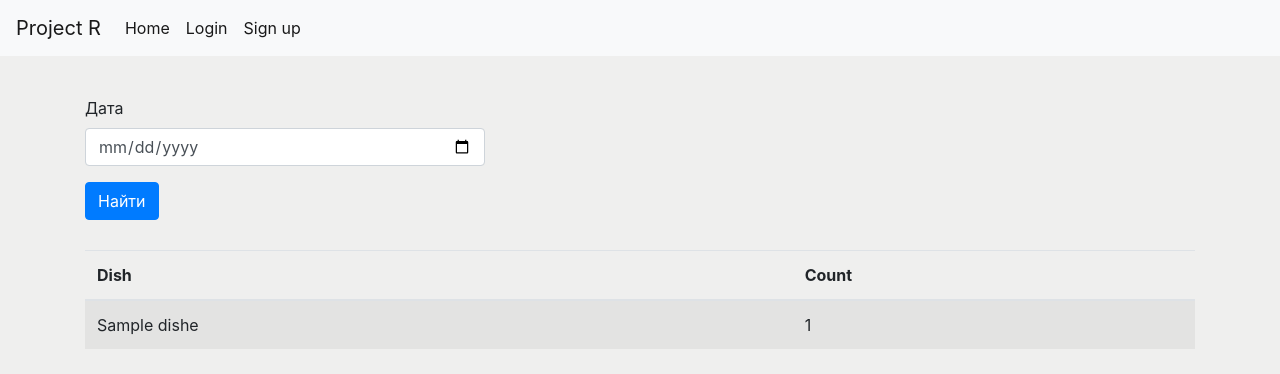
After one commit to abylai-m/Project_R, a Symfony app: template templates/admin/dishes/statistics.html.twig in a window 1280 px wide. The commit adds this page. Shown: the top 374 px of the page. Run offline with Twig, Linux system fonts and the light colour scheme; the template is opened without the code that fills it: most values are stand-ins (such as "Sample title", 1, 10 or a date in 2020); some libraries are stand-ins or nearby versions.

Commit message:
feat: implement dish statistics

```diff
--- a/composer.json
+++ b/composer.json
@@ -2,7 +2,7 @@
     "type": "project",
     "license": "proprietary",
     "require": {
-        "php": ">=7.2.5",
+        "php": ">=7.4",
         "ext-ctype": "*",
         "ext-iconv": "*",
         "composer/package-versions-deprecated": "^1.11",
--- a/public/css/styles.css
+++ b/public/css/styles.css
@@ -34,3 +34,9 @@ main {
 .user-create-form {
     width: 400px;
 }
+
+/* Dish statistics */
+.dish-statistics-form {
+    width: 400px;
+    margin-bottom: 30px;
+}
--- a/src/Repository/DishRepository.php
+++ b/src/Repository/DishRepository.php
@@ -18,9 +18,4 @@ class DishRepository extends ServiceEntityRepository
     {
         parent::__construct($registry, Dish::class);
     }
-
-    public function findAllAndByUser(int $userId): array
-    {
-
-    }
 }
--- /dev/null
+++ b/templates/admin/dishes/statistics.html.twig
@@ -0,0 +1,31 @@
+{% extends 'base.html.twig' %}
+
+{% block title %}Dish statistics{% endblock %}
+
+{% block body %}
+    <form action="{{ path('admin.dish.statistics') }}" method="post" class="dish-statistics-form">
+        <div class="form-group">
+            <label for="date">Дата</label>
+            <input type="date" class="form-control" id="date" name="date" required>
+        </div>
+        <button type="submit" class="btn btn-primary">Найти</button>
+    </form>
+
+    <table class="table table-striped">
+        <thead>
+            <tr>
+                <th scope="col">Dish</th>
+                <th scope="col">Count</th>
+            </tr>
+        </thead>
+        <tbody>
+        {% for dish in dishes %}
+            <tr>
+                <td>{{ dish.name }}</td>
+                <td>{{ dish.count }}</td>
+            </tr>
+        {% endfor %}
+        </tbody>
+    </table>
+
+{% endblock %}
--- a/templates/base.html.twig
+++ b/templates/base.html.twig
@@ -16,7 +16,7 @@
         <nav class="navbar navbar-expand-lg navbar-light bg-light">
             <a class="navbar-brand" href="{{ path('app_homepage') }}">Project R</a>
             <button class="navbar-toggler" type="button" data-toggle="collapse" data-target="#navbarSupportedContent" aria-controls="navbarSupportedContent" aria-expanded="false" aria-label="Toggle navigation">
-                <span class="navbar-toggler-icon"></span>
+                <span class="navbar-t   oggler-icon"></span>
             </button>
 
             <div class="collapse navbar-collapse" id="navbarSupportedContent">
@@ -40,6 +40,14 @@
                         </li>
                         <li class="nav-item active">
                             <a class="nav-link" href="{{ path('admin.user.list') }}">Users</a>
+                        </li>
+                        <li class="nav-item dropdown active">
+                            <a class="nav-link dropdown-toggle" href="#" id="navbarDropdown" role="button" data-toggle="dropdown" aria-haspopup="true" aria-expanded="false">
+                                Dishes
+                            </a>
+                            <div class="dropdown-menu" aria-labelledby="navbarDropdown">
+                                <a class="dropdown-item" href="{{ path('admin.dish.statistics') }}">Statistics</a>
+                            </div>
                         </li>
                     {% endif %}
 
--- a/templates/customer/dishes/dishes-list.html.twig
+++ b/templates/customer/dishes/dishes-list.html.twig
@@ -37,7 +37,7 @@
                     <h5 class="card-title">{{ dish.name }}</h5>
                     <form action="{{ path('dish_order') }}" method="post">
                         <input name="dishId" type="hidden" value="{{ dish.id }}">
-                        <button type="submit" class="btn btn-warning">Заказать</button>
+                        <button type="submit" class="btn btn-primary">Заказать</button>
                     </form>
                 </div>
             </div>
```
Also changed, not shown: src/Controller/Admin/DishController.php (added, +36 -0 lines), src/Repository/UserDishRepository.php (+21 -0 lines).
